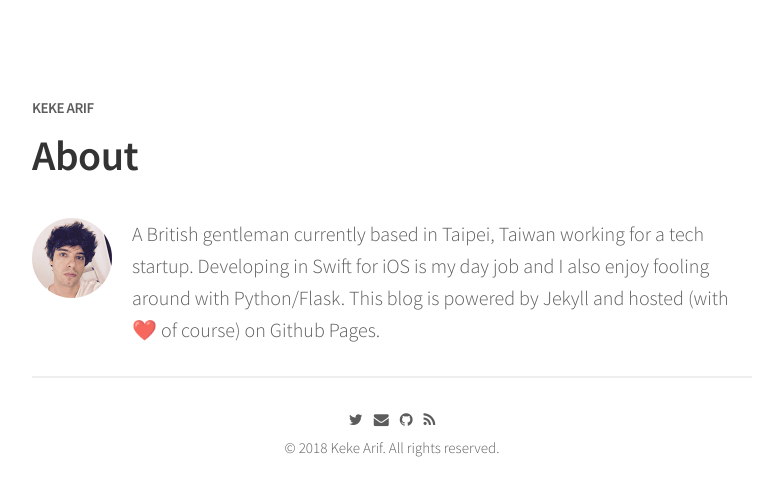
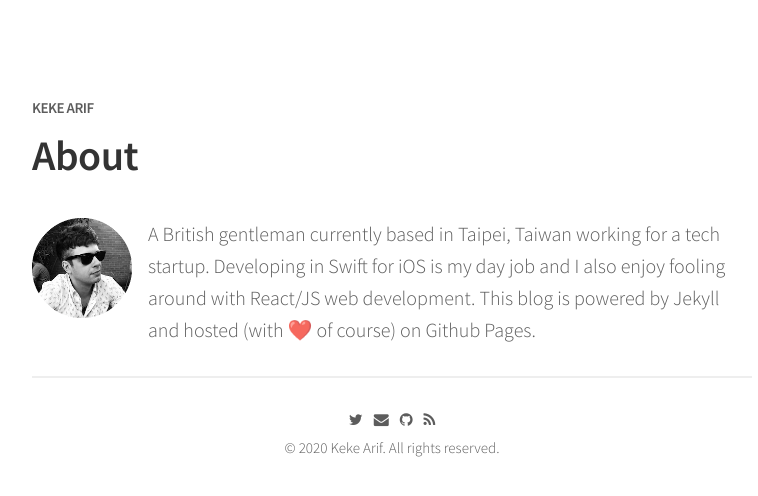
Before and after one commit to kekearifblog/kekearifblog.github.io, a Jekyll site: the page built from about.md, in a window 1280 px wide. Shown: the top 496 px of the page, without its empty margins (248-1006 px from the left). Built offline with Jekyll 4.4.1, drawn with Linux system fonts in a browser that asks for light colours; nearby versions of some CDN libraries; emoji names are drawn with the system emoji font.

Commit message:
Updated info

```diff
--- a/_includes/footer.html
+++ b/_includes/footer.html
@@ -35,5 +35,5 @@
 		{% endif %}
 
 	</div>
-	© 2018 {{ site.author.name }}. All rights reserved.
+	© 2020 {{ site.author.name }}. All rights reserved.
 </div>
--- a/about.md
+++ b/about.md
@@ -2,4 +2,4 @@
 title: About
 permalink: /about/
 ---
-<img style="float: left;" src="/assets/images/profile.png" height="80" width="100"> A British gentleman currently based in Taipei, Taiwan working for a tech startup. Developing in Swift for iOS is my day job and I also enjoy fooling around with Python/Flask. This blog is powered by Jekyll and hosted (with :heart: of course) on Github Pages.
+<img style="float: left; margin-right: 16px;" src="/assets/images/profile.png" width="100">A British gentleman currently based in Taipei, Taiwan working for a tech startup. Developing in Swift for iOS is my day job and I also enjoy fooling around with React/JS web development. This blog is powered by Jekyll and hosted (with :heart: of course) on Github Pages.
```
Also changed, not shown: _posts/2020-05-13-i-made-a-react-app.md (added, +36 -0 lines), assets/images/profile.png, 1 other file.
